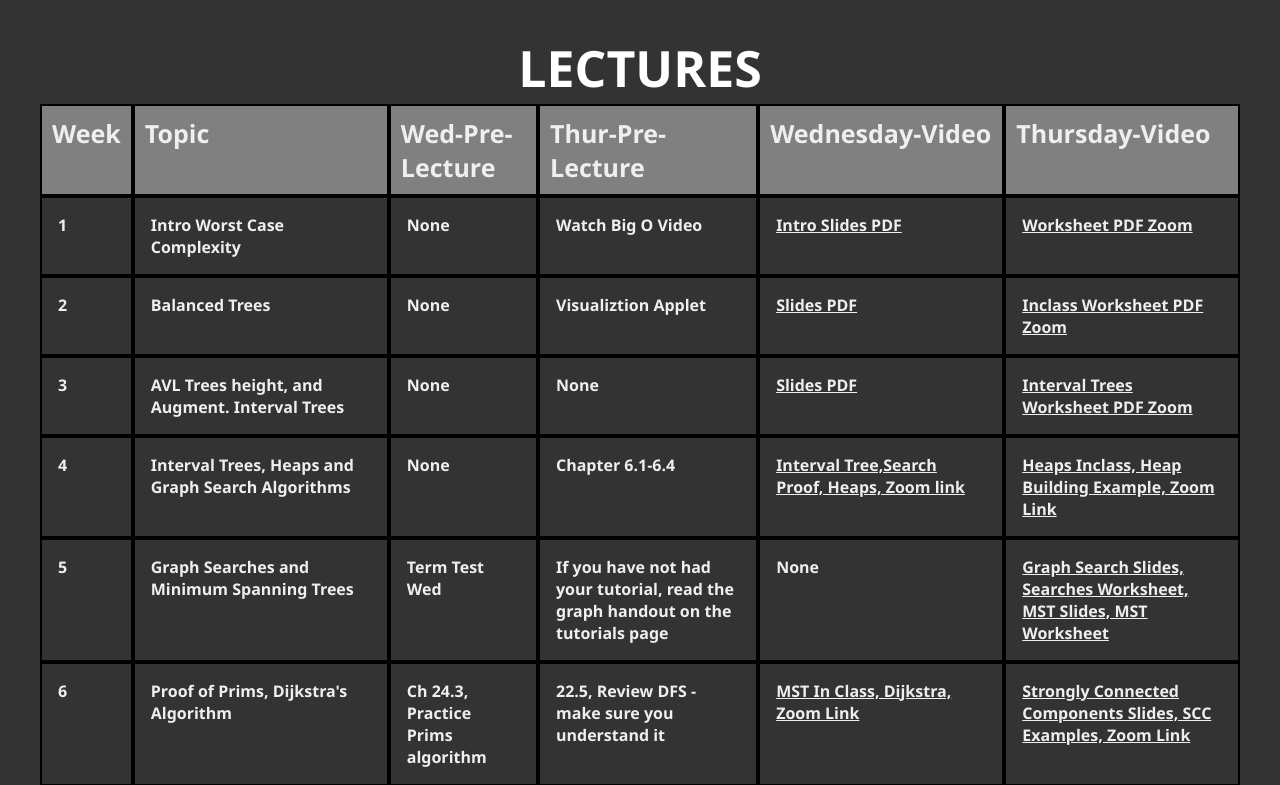
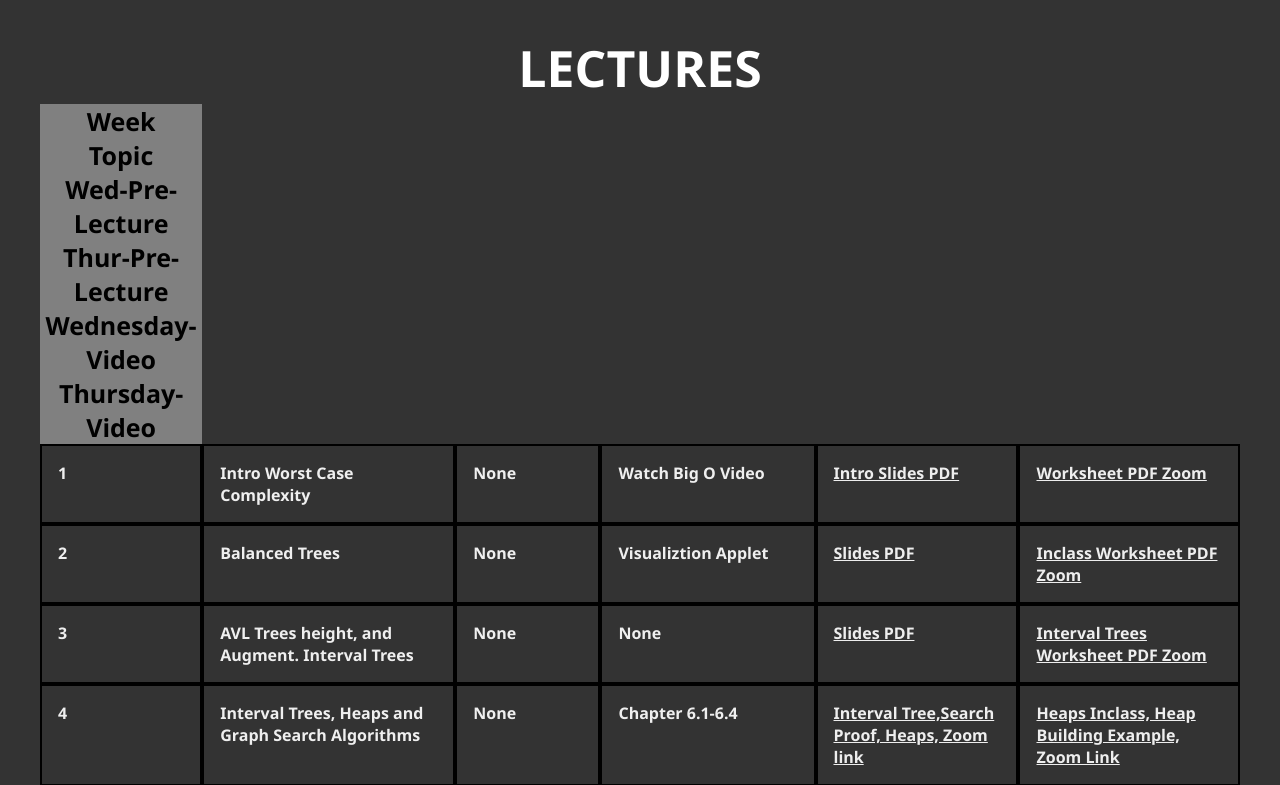
Before and after one commit to ShawnGeorge03/CSCB20-A3, a Flask app: page /lectures in a window 1280 px wide. Shown: the part 50-835 px from the top of the page. Run offline with Flask 2, Linux system fonts and the light colour scheme.

Commit message:
Made changes to the styles of lectures.css

```diff
--- a/static/css/lectures.css
+++ b/static/css/lectures.css
@@ -6,13 +6,12 @@
   font-size: 25px;
 }
 
-/*Styles each of the table column headers text*/
-.table-header-cell {
-  display: table-cell;
-  padding: 10px;
-  text-align: justify;
-  color: #EFEFEF;
-  border: 2px solid black;
+/*Styles the tables column headers*/
+#resp-table-header {
+  display: table-header-group;
+  background-color: gray;
+  font-weight: bold;
+  font-size: 25px;
 }
 
 /*Styles the each of the group of rows*/
```
